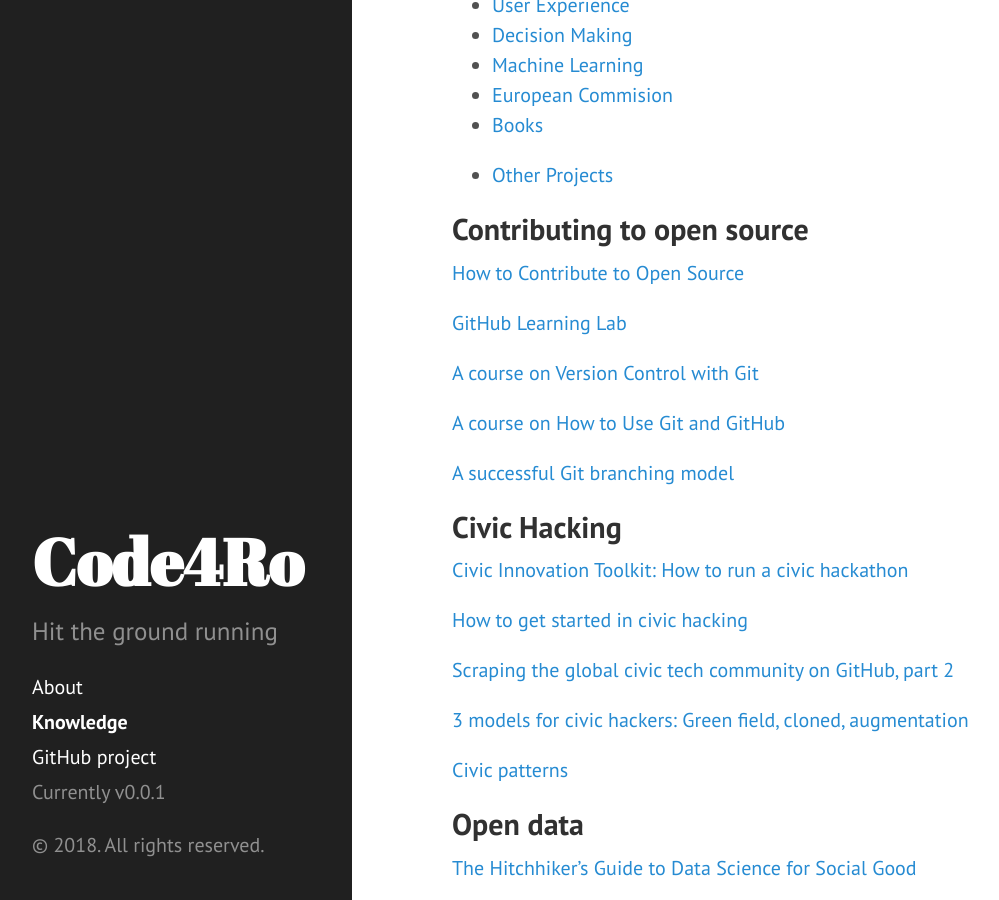
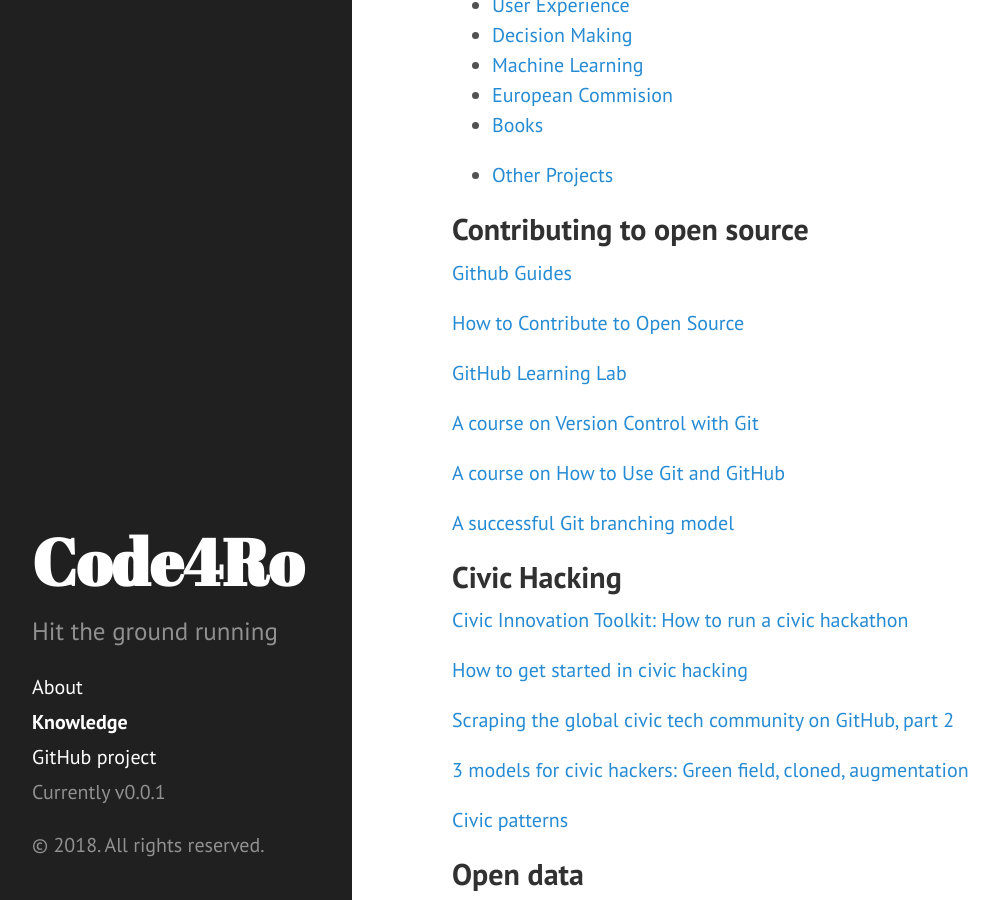
Before and after one commit to code4romania/knowledge, a Jekyll site: the page built from docs/index.md, in a window 1280 px wide and 900 px high, scrolled down 551 px. Shown: the whole window, without its empty margins (8-1007 px from the left). Built offline with Jekyll 4.4.1, drawn with Linux system fonts in a browser that asks for light colours; the list of posts is cut into pages by our own code.

Commit message:
Update index.md

```diff
--- a/docs/index.md
+++ b/docs/index.md
@@ -26,6 +26,8 @@ This is a curated list of links to interesting information.
 <a name="civic-hacking"/>
 
 ## Contributing to open source
+
+[Github Guides](https://guides.github.com/)
 
 [How to Contribute to Open Source](https://opensource.guide/how-to-contribute/)
 
```
